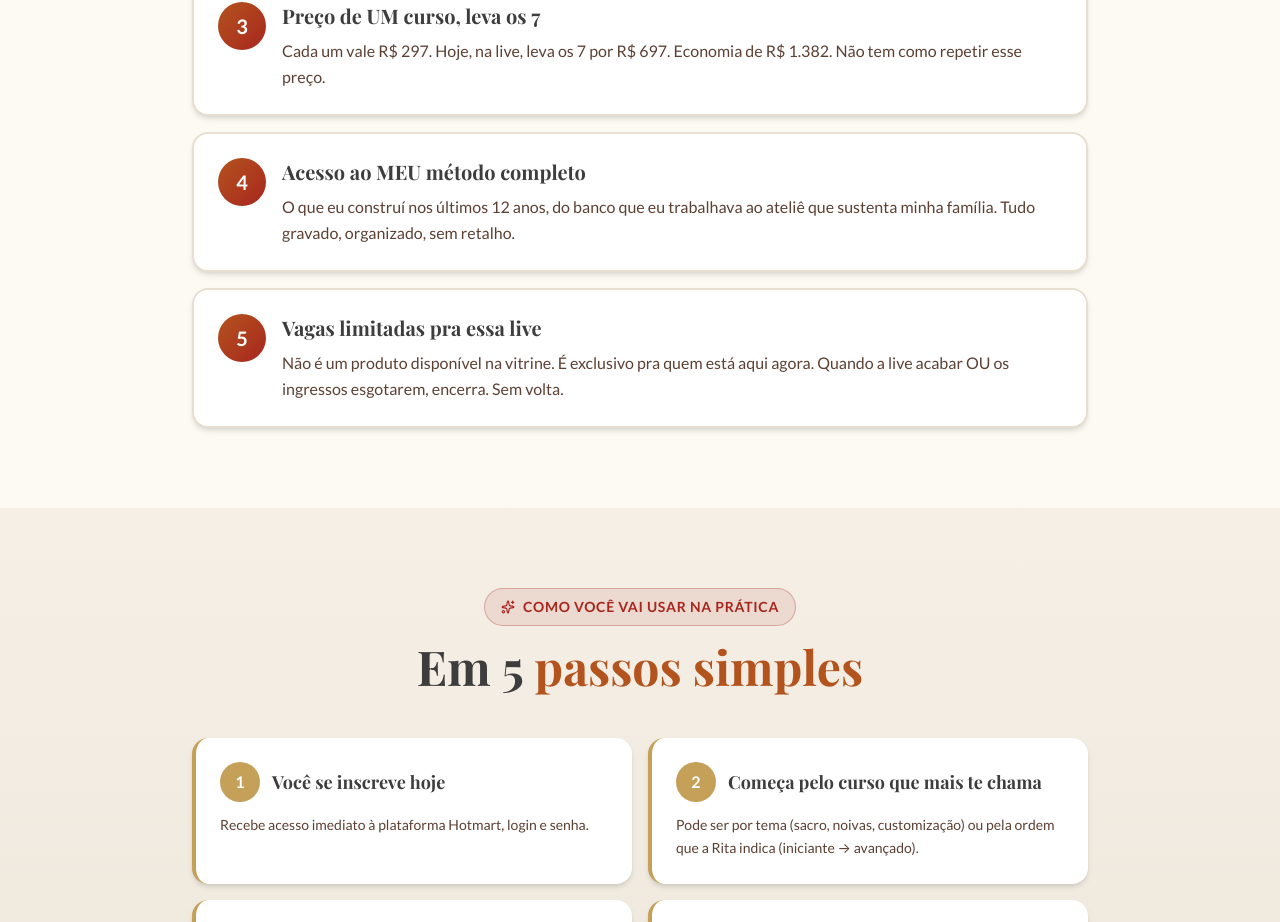
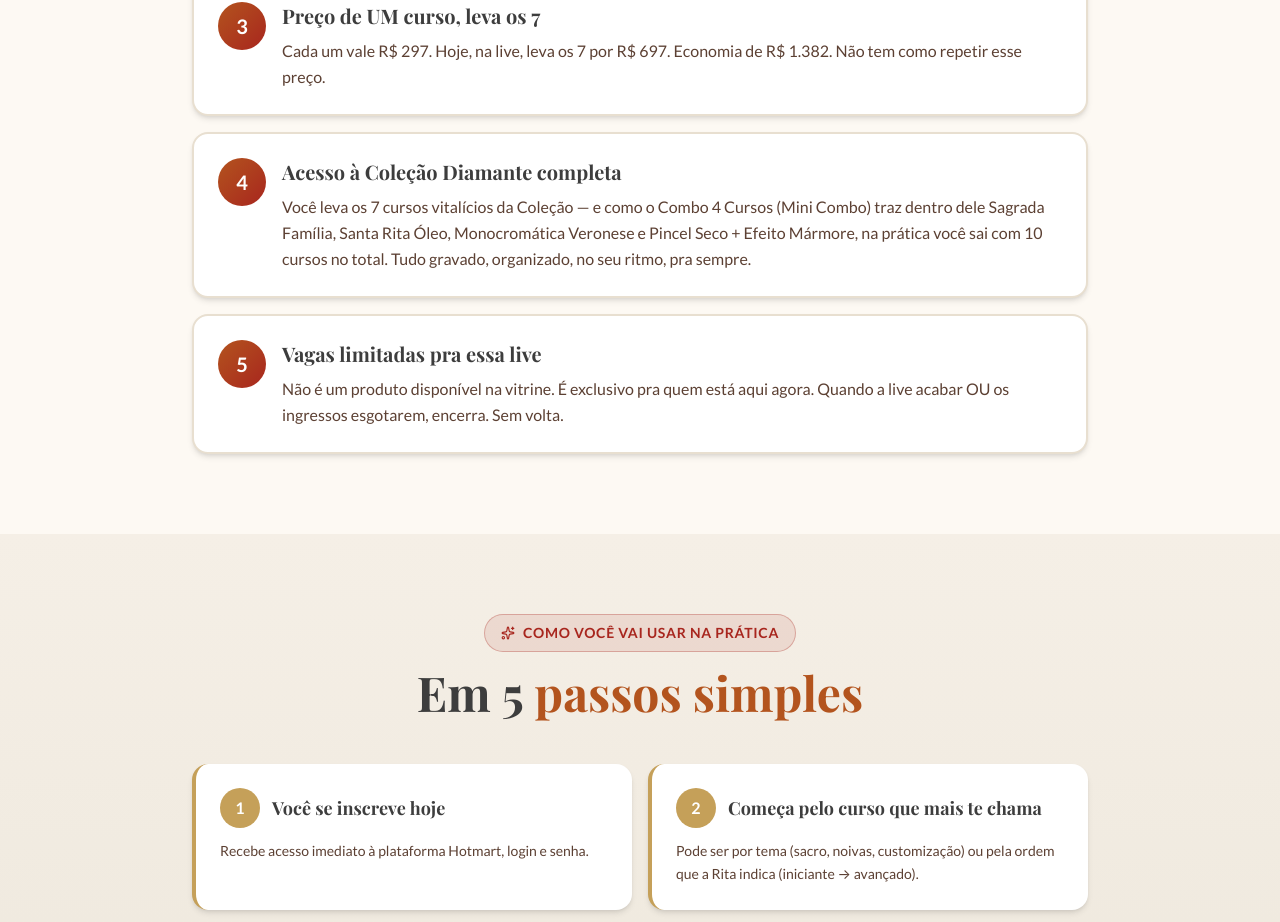
Before and after one commit to denderson2013-bot/COMBO-7-CURSOS-RITA-MACHADO, a React (Vite) app: page / in a window 1280 px wide. Shown: the part 6915-7837 px from the top of the page. Built offline with nearby package versions, Linux system fonts and the light colour scheme.

Commit message:
item 4 motivos: Acesso a Coleção Diamante completa + 10 cursos no total

```diff
--- a/App.tsx
+++ b/App.tsx
@@ -535,7 +535,7 @@ function Dobra4Transicao() {
     { titulo: 'Caminho completo, não retalho', desc: 'Os 7 cursos cobrem do iniciante ao avançado, de altar a terço, de monocromático a degradê, de customização a posicionamento.' },
     { titulo: 'Vitalício', desc: 'Você assiste, pausa, revisa, volta no seu ritmo, pra sempre. Sem mensalidade. Sem data de expiração.' },
     { titulo: 'Preço de UM curso, leva os 7', desc: 'Cada um vale R$ 297. Hoje, na live, leva os 7 por R$ 697. Economia de R$ 1.382. Não tem como repetir esse preço.' },
-    { titulo: 'Acesso ao MEU método completo', desc: 'O que eu construí nos últimos 12 anos, do banco que eu trabalhava ao ateliê que sustenta minha família. Tudo gravado, organizado, sem retalho.' },
+    { titulo: 'Acesso à Coleção Diamante completa', desc: 'Você leva os 7 cursos vitalícios da Coleção — e como o Combo 4 Cursos (Mini Combo) traz dentro dele Sagrada Família, Santa Rita Óleo, Monocromática Veronese e Pincel Seco + Efeito Mármore, na prática você sai com 10 cursos no total. Tudo gravado, organizado, no seu ritmo, pra sempre.' },
     { titulo: 'Vagas limitadas pra essa live', desc: 'Não é um produto disponível na vitrine. É exclusivo pra quem está aqui agora. Quando a live acabar OU os ingressos esgotarem, encerra. Sem volta.' },
   ];
   return (
```
